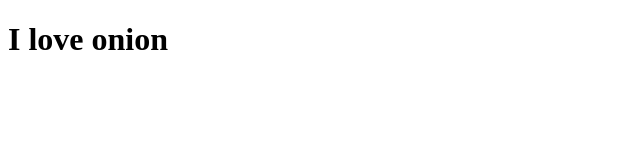
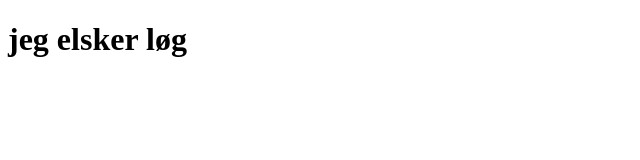
Before and after one commit to OliKlint/github, a plain HTML site: page index.html in a window 1280 px wide. Shown: the whole page, without its empty margins (0-640 px from the left). Drawn offline with Linux system fonts and the light colour scheme.

Commit message:
Update index.html

```diff
--- a/index.html
+++ b/index.html
@@ -5,6 +5,6 @@
     <title>Github</title>
   </head>
   <body>
-      <h1>I love onion</<h1>
+      <h1>jeg elsker løg</<h1>
   </body>
 </html>
```
